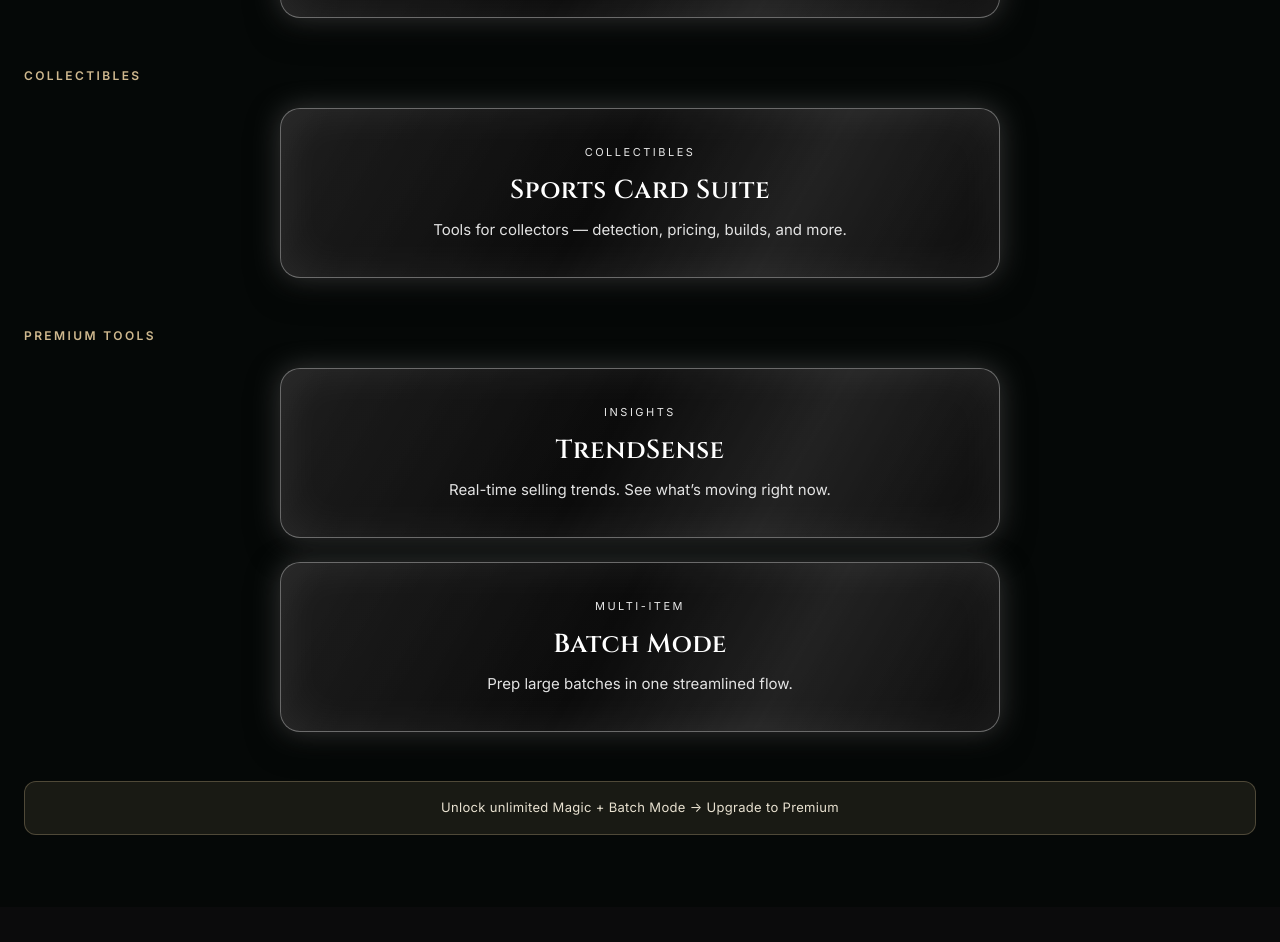
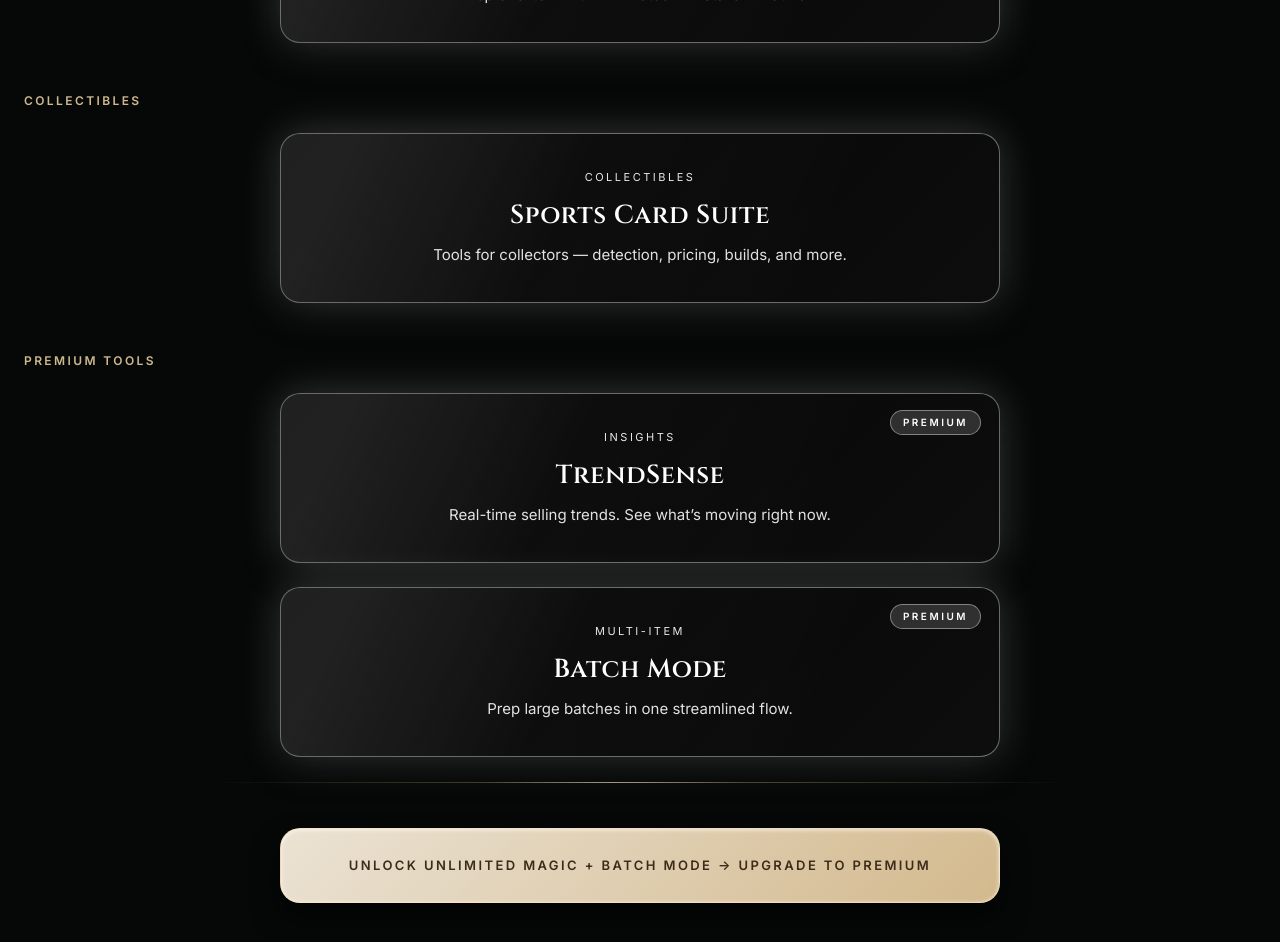
Before and after one commit to jessicadownes627/repostrocket, a React (Vite) app: page /dashboard in a window 1280 px wide. Shown: the part 360-1302 px from the top of the page. Before the commit the page ends 1267 px from the top, so only its background shows below. Built offline with nearby package versions, Linux system fonts and the light colour scheme.

Commit message:
Dashboard restyle: luxury black/champagne cards, premium sections, glow polish

```diff
--- a/src/components/LuxeCard.jsx
+++ b/src/components/LuxeCard.jsx
@@ -8,23 +8,18 @@ export default function LuxeCard({
 }) {
   const cardStyle = {
     "--card-bg": "var(--lux-card-bg)",
-    "--card-border": premium
-      ? "rgba(255, 235, 200, 0.6)"
-      : "var(--lux-card-border)",
-    "--card-shadow": premium
-      ? "0 0 40px rgba(255, 255, 255, 0.32), inset 0 0 58px rgba(255, 255, 255, 0.16), 0 16px 38px rgba(0, 0, 0, 0.8)"
-      : "0 0 28px rgba(255, 255, 255, 0.2), inset 0 0 48px rgba(255, 255, 255, 0.08), 0 10px 32px rgba(0, 0, 0, 0.7)",
+    "--card-border": "var(--lux-card-border)",
+    "--card-shadow": "var(--lux-card-glow)",
   };
 
   return (
     <button
       onClick={onClick}
-      className={`luxe-card ${
-        premium ? "premium" : ""
-      } w-full max-w-[720px] mx-auto my-6 text-left ${className}`}
+      className={`luxe-card w-full max-w-[720px] mx-auto my-6 text-left ${className}`}
       style={cardStyle}
       type="button"
     >
+      {premium && <span className="premium-pill">Premium</span>}
       <div className="luxe-card-category">{subtitle}</div>
       <div className="luxe-card-title">{title}</div>
       <div className="luxe-card-subtext">{description}</div>
--- a/src/index.css
+++ b/src/index.css
@@ -20,10 +20,9 @@
   --lux-border: rgba(203, 183, 138, 0.35);
   --lux-border-strong: rgba(203, 183, 138, 0.65);
 
-  --lux-card-bg: rgba(0, 0, 0, 0.55);
-  --lux-card-border: rgba(255, 235, 200, 0.22);
-  --lux-card-glow: 0 0 26px rgba(255, 235, 200, 0.18);
-  --lux-champagne: #f7ebd3;
+  --lux-card-bg: linear-gradient(135deg, #050505, #0d0d0d);
+  --lux-card-border: rgba(255, 255, 255, 0.4);
+  --lux-card-glow: 0 0 40px rgba(255, 255, 255, 0.2);
 
   --lux-gold: #cbb78a;
   --lux-gold-glow: rgba(203, 183, 138, 0.42);
--- a/src/pages/Dashboard.jsx
+++ b/src/pages/Dashboard.jsx
@@ -49,6 +49,7 @@ export default function Dashboard() {
         <p className="text-sm opacity-70 mt-1 tracking-wide">
           Luxury AI selling-prep. Fast. Polished. Profitable.
         </p>
+        <div className="lux-divider lux-divider-hero"></div>
       </div>
 
       <div className="rr-section-label">START SELLING</div>
@@ -75,6 +76,7 @@ export default function Dashboard() {
         title="TrendSense"
         subtitle="Insights"
         description="Real-time selling trends. See what’s moving right now."
+        premium
         onClick={handleTrendSense}
       />
 
@@ -82,16 +84,17 @@ export default function Dashboard() {
         title="Batch Mode"
         subtitle="Multi-Item"
         description="Prep large batches in one streamlined flow."
+        premium
         onClick={handleBatchMode}
       />
 
       {/* UPGRADE STRIP */}
+      <div className="lux-divider"></div>
       <div
-        className="mb-8 bg-[#CBB78A]/10 border border-[#CBB78A]/30 rounded-xl p-4
-                   text-center cursor-pointer hover:bg-[#CBB78A]/20 transition mt-12"
+        className="lux-upgrade-card"
         onClick={() => navigate("/settings")}
       >
-        <div className="text-[13px] tracking-wide text-[#E8E1D0]">
+        <div className="lux-upgrade-text">
           Unlock unlimited Magic + Batch Mode → Upgrade to Premium
         </div>
       </div>
--- a/src/pages/Welcome.jsx
+++ b/src/pages/Welcome.jsx
@@ -4,10 +4,7 @@ export default function Welcome() {
   const navigate = useNavigate();
 
   return (
-    <div className="min-h-screen flex items-center justify-center bg-[#050505] relative overflow-hidden">
-
-      {/* BACKGROUND EMERALD GRADIENT */}
-      <div className="absolute inset-0 bg-gradient-to-br from-black via-[#0B1A14] to-[#04120D] opacity-80"></div>
+    <div className="min-h-screen flex items-center justify-center bg-[#030303] relative overflow-hidden">
 
       {/* CONTENT */}
       <div className="relative z-10 text-center px-8 max-w-xl">
@@ -33,13 +30,13 @@ export default function Welcome() {
           onClick={() => navigate("/dashboard")}
           className="
             mt-4 px-8 py-4 text-lg font-medium
-            bg-gradient-to-br from-[#0D201A] to-[#07120E]
-            text-[#E8DCC0]
-            border border-[#CBB78A]/40
+            bg-[#050505]
+            text-[#F5EBD5]
+            border border-[#E8DCC0]/50
             rounded-2xl
-            shadow-[0_0_20px_rgba(203,183,138,0.25)]
-            hover:shadow-[0_0_26px_rgba(203,183,138,0.45)]
-            hover:border-[#E8DCC0]/70
+            shadow-[0_0_16px_rgba(232,220,192,0.18)]
+            hover:shadow-[0_0_24px_rgba(232,220,192,0.35)]
+            hover:border-[#F5EBD5]/70
             transition-all duration-300
             backdrop-blur-md
           "
--- a/src/styles/dashboardLux.css
+++ b/src/styles/dashboardLux.css
@@ -70,6 +70,52 @@
 
 .rr-section-label:first-of-type {
   margin-top: 32px;
+}
+
+.lux-divider {
+  width: 100%;
+  height: 3px;
+  margin: 90px auto 40px;
+  background: linear-gradient(
+    90deg,
+    rgba(255, 215, 170, 0) 0%,
+    rgba(255, 215, 170, 0.9) 50%,
+    rgba(255, 215, 170, 0) 100%
+  );
+  position: relative;
+  overflow: hidden;
+  border-radius: 999px;
+}
+
+.lux-divider::after {
+  content: "";
+  position: absolute;
+  top: -4px;
+  left: -15%;
+  width: 30%;
+  height: 11px;
+  background: radial-gradient(circle, rgba(255, 250, 230, 0.9), rgba(255, 250, 230, 0));
+  filter: blur(6px);
+  animation: luxDividerSweep 3s linear infinite;
+}
+
+.lux-divider.lux-divider-hero {
+  width: 70%;
+  margin: 24px auto 26px;
+}
+
+@keyframes luxDividerSweep {
+  0% {
+    transform: translateX(0);
+    opacity: 0.6;
+  }
+  50% {
+    opacity: 1;
+  }
+  100% {
+    transform: translateX(180%);
+    opacity: 0.6;
+  }
 }
 
 /* MODULE STACK */
@@ -217,18 +263,9 @@
   border-radius: 20px;
   overflow: hidden;
   text-align: center;
-  border: 1px solid rgba(255, 255, 255, 0.4);
-  background: linear-gradient(
-    135deg,
-    rgba(10, 10, 10, 0.95),
-    rgba(5, 5, 5, 0.9)
-  );
-  box-shadow: var(
-    --card-shadow,
-    0 0 55px rgba(255, 255, 255, 0.32),
-    0 0 120px rgba(255, 255, 255, 0.28),
-    0 14px 34px rgba(0, 0, 0, 0.6)
-  );
+  border: 1px solid var(--lux-card-border);
+  background: var(--lux-card-bg);
+  box-shadow: var(--lux-card-glow), 0 12px 30px rgba(0, 0, 0, 0.6);
   transform: translateY(-1px);
   transition: box-shadow 0.25s ease, border-color 0.25s ease, transform 0.25s ease;
 }
@@ -238,25 +275,37 @@
   position: absolute;
   inset: 0;
   background-image: linear-gradient(
-    120deg,
-    rgba(255, 255, 255, 0.12) 0%,
-    rgba(255, 255, 255, 0.02) 45%,
-    rgba(255, 255, 255, 0.16) 70%,
-    rgba(255, 255, 255, 0.04) 100%
+    115deg,
+    rgba(255, 255, 255, 0.18) 10%,
+    rgba(255, 255, 255, 0.03) 40%,
+    rgba(0, 0, 0, 0) 75%
   );
   pointer-events: none;
-  opacity: 0.7;
+  opacity: 0.6;
   mix-blend-mode: screen;
   z-index: -1;
 }
 
+.luxe-card::after {
+  content: "";
+  position: absolute;
+  inset: -2px;
+  border-radius: 22px;
+  border: 1px solid rgba(255, 255, 255, 0.4);
+  box-shadow:
+    0 0 18px rgba(255, 255, 255, 0.25),
+    0 0 30px rgba(200, 200, 200, 0.2);
+  pointer-events: none;
+  z-index: -2;
+}
+
 .luxe-card:hover {
-  border-color: rgba(255, 255, 255, 0.75);
+  border-color: rgba(255, 255, 255, 0.6);
   box-shadow:
-    0 0 65px rgba(255, 255, 255, 0.45),
-    0 0 160px rgba(255, 255, 255, 0.32),
-    0 18px 44px rgba(0, 0, 0, 0.7);
-  transform: translateY(-3px);
+    0 0 40px rgba(255, 255, 255, 0.25),
+    0 0 100px rgba(255, 255, 255, 0.18),
+    0 16px 32px rgba(0, 0, 0, 0.62);
+  transform: translateY(-2px);
 }
 
 .luxe-card-category {
@@ -283,3 +332,53 @@
   max-width: 95%;
   margin: 0 auto;
 }
+
+.premium-pill {
+  position: absolute;
+  top: 16px;
+  right: 18px;
+  padding: 4px 12px;
+  border-radius: 999px;
+  border: 1px solid rgba(255, 255, 255, 0.4);
+  background: rgba(255, 255, 255, 0.15);
+  color: #ffffff;
+  font-size: 10px;
+  letter-spacing: 0.25em;
+  text-transform: uppercase;
+}
+
+.lux-upgrade-card {
+  margin: 45px auto 80px;
+  width: 100%;
+  max-width: 720px;
+  padding: 26px 32px;
+  border-radius: 20px;
+  border: 1px solid rgba(255, 230, 195, 0.65);
+  background: linear-gradient(
+    135deg,
+    rgba(255, 246, 230, 0.92),
+    rgba(240, 210, 160, 0.88)
+  );
+  box-shadow:
+    inset 0 1px 4px rgba(255, 255, 255, 0.7),
+    0 16px 28px rgba(0, 0, 0, 0.55);
+  color: #3c2b19;
+  text-align: center;
+  letter-spacing: 0.15em;
+  text-transform: uppercase;
+  font-weight: 600;
+  cursor: pointer;
+  transition: transform 0.2s ease, box-shadow 0.2s ease;
+}
+
+.lux-upgrade-card:hover {
+  transform: translateY(-2px);
+  box-shadow:
+    inset 0 1px 4px rgba(255, 255, 255, 0.7),
+    0 20px 34px rgba(0, 0, 0, 0.6);
+}
+
+.lux-upgrade-text {
+  font-size: 13px;
+  line-height: 1.6;
+}
```
Also changed, not shown: src/styles/splash.css (+26 -20 lines).
